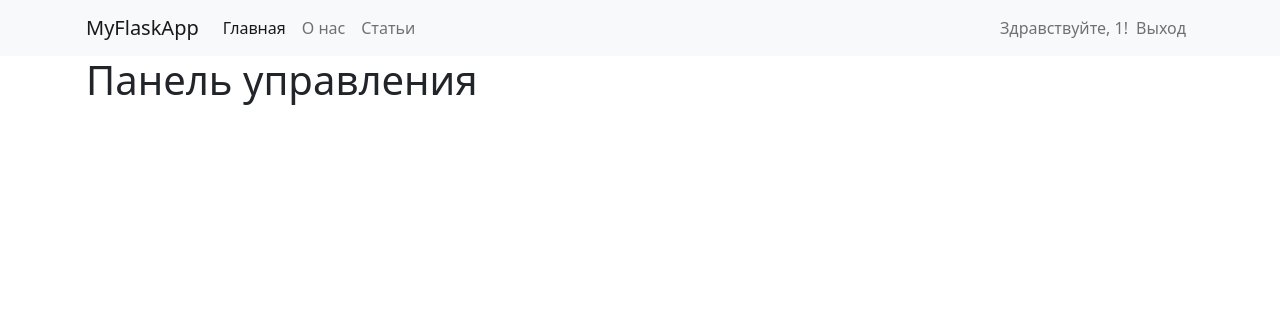
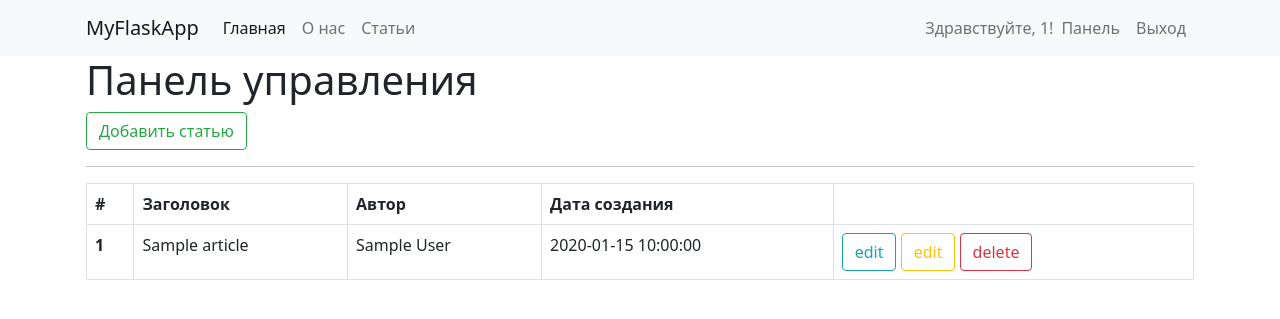
Before and after one commit to roman985475612/my-flask-app, a Flask app: page /dashboard in a window 1280 px wide. Shown: the top 319 px of the page. Run offline with Flask 2, Linux system fonts and the light colour scheme; the visitor is signed in with stand-in values (Sample User, id 1); tables that the repository leaves empty or names only in its code hold one stand-in row (values such as "Sample post"); some libraries are stand-ins or nearby versions.

Commit message:
Chapter 4 complated

```diff
--- a/app.py
+++ b/app.py
@@ -1,5 +1,3 @@
-from functools import wraps
-
 from flask import Flask
 from flask import flash
 from flask import redirect
@@ -9,15 +7,13 @@ from flask import session
 from flask import logging
 from flask import render_template
 from flask_mysqldb import MySQL
-from wtforms import Form, StringField, TextAreaField, PasswordField
-from wtforms.fields.html5 import EmailField
-from wtforms.validators import Length, Email, EqualTo, DataRequired
 
 import email_validator
 
 from passlib.hash import sha256_crypt
 
-import data
+from functions import is_logged_in
+from forms import RegisterForm, LoginForm, ArticleForm
 
 app = Flask(__name__)
 app.secret_key = 'asdfdfalkjl'
@@ -30,8 +26,8 @@ app.config['MYSQL_CURSORCLASS'] = 'DictCursor'
 
 mysql = MySQL(app)
 
+@app.route('/index')
 @app.route('/')
-@app.route('/index')
 def index():
     return render_template('index.html')
 
@@ -43,29 +39,63 @@ def about():
 
 @app.route('/articles')
 def articles():
-    articles = data.articles()
-    return render_template('articles.html', articles=articles)
+    cur = mysql.connection.cursor()
+    query = "SELECT * FROM articles"
+    result = cur.execute(query)
+    data = {}
+    if result > 0:
+        data = cur.fetchall()
+    return render_template('articles.html', articles=data)
 
 
-@app.route('/article/<int:id>')
+@app.route('/articles/<int:id>')
 def article(id):
-    article = data.articles()[id-1]
-    return render_template('article.html', article=article)
+    cur = mysql.connection.cursor()
+    query = "SELECT * FROM articles WHERE id=%s"
+    result = cur.execute(query, [id])
+    data = {}
+    if result > 0:
+        data = cur.fetchone()
+    return render_template('article.html', article=data)
 
 
-class RegisterForm(Form):
-    name = StringField('Имя', [Length(min=1, max=50)])
-    username = StringField('Имя пользователя', [Length(min=4, max=25)])
-    email = EmailField('Email', [Email()])
-    password = PasswordField('Пароль', [DataRequired(), EqualTo('confirm', message='Passwords do not match')])
-    confirm = PasswordField('Подтверждение пароля')
+@app.route('/articles/create', methods=['GET', 'POST'])
+@is_logged_in
+def article_create():
+    form = ArticleForm(request.form)
+    if request.method == 'POST' and form.validate():
+        cur = mysql.connection.cursor()
+        mysql.connection.autocommit(on=True)
+        query = "INSERT INTO articles(title, body, author) VALUES(%s, %s, %s)"
+        params = (
+            form.title.data,
+            form.body.data,
+            session['username']
+        )
+        cur.execute(query, params)
+        cur.close()
+        flash('Статья добавлена', 'success')
+        return redirect(url_for('dashboard'))
+
+    return render_template('article-create.html', form=form)
+
+
+@app.route('/articles/<int:id>/update', methods=['GET', 'POST'])
+@is_logged_in
+def article_update(id):
+    pass
+
+
+@app.route('/articles/<int:id>/delete', methods=['GET', 'POST'])
+@is_logged_in
+def article_delete(id):
+    pass
 
 
 @app.route('/register', methods=['GET', 'POST'])
 def register():
     form = RegisterForm(request.form)
     if request.method == 'POST' and form.validate():
-        print('!!! form validate')
         cur = mysql.connection.cursor()
         query = "INSERT INTO users(name, email, username, password) VALUES(%s, %s, %s, %s)"
         params = (
@@ -86,11 +116,6 @@ def register():
         return redirect(url_for('index'))
 
     return render_template('register.html', form=form)
-
-
-class LoginForm(Form):
-    username = StringField('Имя пользователя', [Length(min=4, max=25)])
-    password = PasswordField('Пароль', [DataRequired()])
 
 
 @app.route('/login', methods=['GET', 'POST'])
@@ -129,6 +154,7 @@ def login():
 
 
 @app.route('/logout')
+@is_logged_in
 def logout():
     name = session['name']
     session.clear()
@@ -136,21 +162,16 @@ def logout():
     return redirect(url_for('index'))
 
 
-def is_logged_in(f):
-    @wraps(f)
-    def wrap(*args, **kwargs):
-        if 'logged_in' in session:
-            return f(*args, **kwargs)
-        else:
-            flash('Вам необходима войти!', 'danger')
-            return redirect(url_for('login'))
-    return wrap
-
-
 @app.route('/dashboard')
 @is_logged_in
 def dashboard():
-    return render_template('dashboard.html')
+    cur = mysql.connection.cursor()
+    query = "SELECT * FROM articles"
+    result = cur.execute(query)
+    data = {}
+    if result > 0:
+        data = cur.fetchall()
+    return render_template('dashboard.html', articles=data)
 
 
 if __name__ == '__main__':
--- /dev/null
+++ b/functions.py
@@ -0,0 +1,17 @@
+from functools import wraps
+
+from flask import session
+from flask import url_for
+from flask import flash
+from flask import redirect
+
+
+def is_logged_in(f):
+    @wraps(f)
+    def wrap(*args, **kwargs):
+        if 'logged_in' in session:
+            return f(*args, **kwargs)
+        else:
+            flash('Вам необходима войти!', 'danger')
+            return redirect(url_for('login'))
+    return wrap
--- a/templates/dashboard.html
+++ b/templates/dashboard.html
@@ -2,4 +2,32 @@
 
 {% block body %}
   <h1 class="display-6">Панель управления</h1>
+  <a href="{{ url_for('article_create') }}" class="btn btn-outline-success">Добавить статью</a>
+  <hr>
+  <table class="table table-bordered">
+    <thead>
+    <tr>
+      <th>#</th>
+      <th>Заголовок</th>
+      <th>Автор</th>
+      <th>Дата создания</th>
+      <th></th>
+    </tr>
+    </thead>
+    <tbody>
+    {% for article in articles %}
+      <tr>
+        <th>{{ article.id }}</th>
+        <td>{{ article.title }}</td>
+        <td>{{ article.author }}</td>
+        <td>{{ article.created_at }}</td>
+        <td>
+          <a href="{{ url_for('article', id=article.id) }}" class="btn btn-outline-info">edit</a>
+          <a href="{{ url_for('article_update', id=article.id) }}" class="btn btn-outline-warning">edit</a>
+          <a href="{{ url_for('article_delete', id=article.id) }}" class="btn btn-outline-danger">delete</a>
+        </td>
+      </tr>
+    {% endfor %}
+    </tbody>
+  </table>
 {% endblock %}
--- a/templates/includes/_formhelpers.html
+++ b/templates/includes/_formhelpers.html
@@ -1,7 +1,7 @@
 {% macro render_field(field) %}
   <div class="mb-3">
     {{ field.label(class="form-label") }}
-    {{ field(class="form-control") }}
+    {{ field(class="form-control", **kwargs) }}
     {% if field.errors %}
       {% for error in field.errors %}
         <div class="invalid-feedback">{{ error }}</div>
--- a/templates/includes/_navbar.html
+++ b/templates/includes/_navbar.html
@@ -1,33 +1,36 @@
 <nav class="navbar navbar-expand-lg navbar-light bg-light">
   <div class="container">
-    <a class="navbar-brand" href="#">MyFlaskApp</a>
+    <a class="navbar-brand" href="{{ url_for('index') }}">MyFlaskApp</a>
     <button class="navbar-toggler" type="button" data-toggle="collapse" data-target="#navbarSupportedContent" aria-controls="navbarSupportedContent" aria-expanded="false" aria-label="Toggle navigation">
       <span class="navbar-toggler-icon"></span>
     </button>
     <div class="collapse navbar-collapse" id="navbarSupportedContent">
       <ul class="navbar-nav mr-auto mb-2 mb-lg-0">
         <li class="nav-item">
-          <a class="nav-link active" aria-current="page" href="/">Главная</a>
+          <a class="nav-link active" aria-current="page" href="{{ url_for('index') }}">Главная</a>
         </li>
         <li class="nav-item">
-          <a class="nav-link" href="/about">О нас</a>
+          <a class="nav-link" href="{{ url_for('about') }}">О нас</a>
         </li>
         <li class="nav-item">
-          <a class="nav-link" href="/articles">Статьи</a>
+          <a class="nav-link" href="{{ url_for('articles') }}">Статьи</a>
         </li>
       </ul>
       <ul class="navbar-nav ml-auto mb-2 mb-lg-0">
         {% if session.logged_in %}
           <span class="navbar-text">Здравствуйте, {{ session.name|capitalize() }}!</span>
           <li class="nav-item">
-            <a href="/logout" class="nav-link">Выход</a>
+            <a href="{{ url_for('dashboard') }}" class="nav-link">Панель</a>
+          </li>
+          <li class="nav-item">
+            <a href="{{ url_for('logout') }}" class="nav-link">Выход</a>
           </li>
         {% else %}
           <li class="nav-item">
-            <a href="/register" class="nav-link">Регистрация</a>
+            <a href="{{ url_for('register') }}" class="nav-link">Регистрация</a>
           </li>
           <li class="nav-item">
-            <a href="/login" class="nav-link">Вход</a>
+            <a href="{{ url_for('login') }}" class="nav-link">Вход</a>
           </li>
         {% endif %}
       </ul>
--- a/templates/index.html
+++ b/templates/index.html
@@ -4,5 +4,10 @@
   <div class="bg-light text-center mt-1 p-5">
     <h1 class="display-4">Приложение на Flask!</h1>
     <p class="lead">Это приложение создано с использованием фреймворка Flask</p>
+    {% if session.logged_in == NULL %}
+      <hr>
+      <a href="{{ url_for('register') }}" class="btn btn-primary btn-lg">Регистрация</a>
+      <a href="{{ url_for('login') }}" class="btn btn-success btn-lg">Вход</a>
+    {% endif %}
   </div>
 {% endblock %}
--- a/templates/layout.html
+++ b/templates/layout.html
@@ -16,5 +16,9 @@
 
   <script src="https://cdn.jsdelivr.net/npm/popper.js@1.16.0/dist/umd/popper.min.js" integrity="sha384-Q6E9RHvbIyZFJoft+2mJbHaEWldlvI9IOYy5n3zV9zzTtmI3UksdQRVvoxMfooAo" crossorigin="anonymous"></script>
   <script src="https://stackpath.bootstrapcdn.com/bootstrap/5.0.0-alpha1/js/bootstrap.min.js" integrity="sha384-oesi62hOLfzrys4LxRF63OJCXdXDipiYWBnvTl9Y9/TRlw5xlKIEHpNyvvDShgf/" crossorigin="anonymous"></script>
+  <script src="//cdn.ckeditor.com/4.15.0/standard/ckeditor.js"></script>
+  <script type="text/javascript">
+    CKEDITOR.replace('editor')
+  </script>
 </body>
 </html>
```
Also changed, not shown: data.py (deleted, +0 -24 lines), forms.py (added, +21 -0 lines), templates/article-create.html (added, +11 -0 lines), templates/articles.html (+7 -1 lines).
